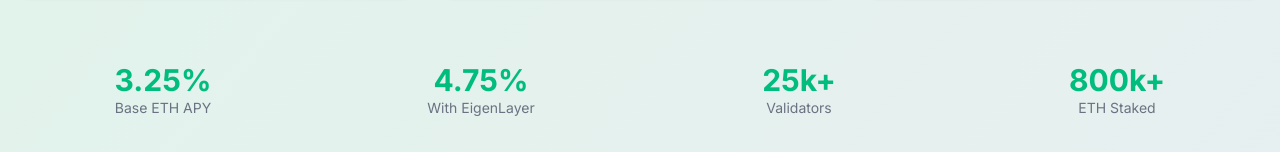
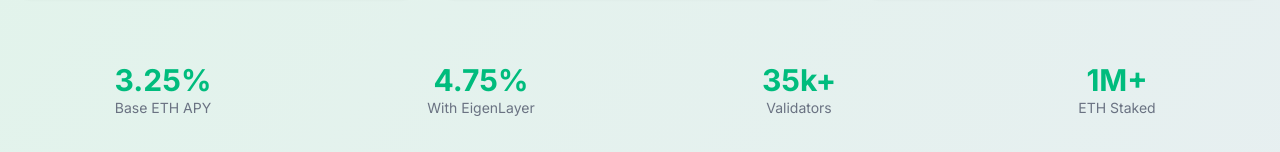
Before and after one commit to christybreslin/Portal, a Next.js app: page / in a window 1280 px wide. Shown: the part 756-908 px from the top of the page. Built offline with nearby package versions, Linux system fonts and the light colour scheme.

Commit message:
Update page.tsx

```diff
--- a/src/app/page.tsx
+++ b/src/app/page.tsx
@@ -238,11 +238,11 @@
             <div className="text-sm text-gray-500 dark:text-gray-400">With EigenLayer</div>
           </div>
           <div className="flex flex-col items-center">
-            <div className="text-3xl font-bold text-emerald-500">25k+</div>
+            <div className="text-3xl font-bold text-emerald-500">35k+</div>
             <div className="text-sm text-gray-500 dark:text-gray-400">Validators</div>
           </div>
           <div className="flex flex-col items-center">
-            <div className="text-3xl font-bold text-emerald-500">800k+</div>
+            <div className="text-3xl font-bold text-emerald-500">1M+</div>
             <div className="text-sm text-gray-500 dark:text-gray-400">ETH Staked</div>
           </div>
         </motion.div>
```
